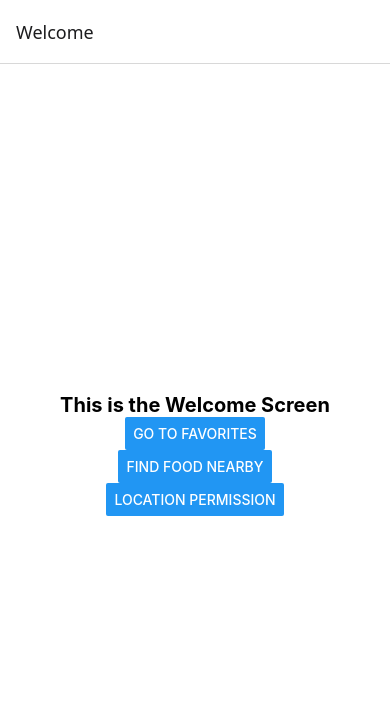
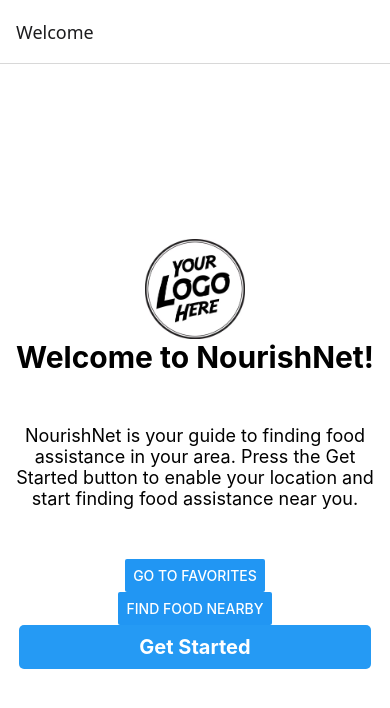
Before and after one commit to tsal4/mobile_final_project, a React Native app: screen /Welcome in a window 390 px wide. Shown: the top 708 px of the page. Built offline with nearby package versions, Linux system fonts and the light colour scheme.

Commit message:
added elements to the welcome screen, get started button navigates to enable location screen

```diff
--- a/screens/WelcomeScreen.js
+++ b/screens/WelcomeScreen.js
@@ -1,10 +1,18 @@
 import React from "react";
-import { View, Button, Text, StyleSheet } from "react-native";
+import { TouchableOpacity, Image, View, Button, Text, StyleSheet } from "react-native";
 
 export default function WelcomeScreen({ navigation }) {
+  const handlePressGetStarted = () => {
+    console.log('Get Started pressed');
+  };
+
   return (
     <View style={styles.container}>
-      <Text style={styles.myText}>This is the Welcome Screen</Text>
+      <Image source={require('../assets/logo_placeholder.jpg')} style={styles.image} />
+      <Text style={styles.bigText}>Welcome to NourishNet!</Text>
+      <Text style={styles.description}>
+        NourishNet is your guide to finding food assistance in your area. Press the Get Started button to enable your location and start finding food assistance near you.
+      </Text>
       <Button
         title="Go to Favorites"
         onPress={() => navigation.navigate("Favorites")}
@@ -13,10 +21,9 @@ export default function WelcomeScreen({ navigation }) {
         title="Find Food Nearby"
         onPress={() => navigation.navigate("FoodNearby")}
       />
-      <Button
-        title="Location Permission"
-        onPress={() => navigation.navigate("LocationPermission")}
-      />
+      <TouchableOpacity onPress={() => navigation.navigate("LocationPermission")} style={styles.button}>
+        <Text style={styles.buttonText}>{"Get Started"}</Text>
+      </TouchableOpacity>
     </View>
   );
 }
@@ -28,8 +35,34 @@ const styles = StyleSheet.create({
     justifyContent: "center",
     alignItems: "center",
   },
-  myText: {
+  bigText: {
+    fontSize: 30,
+    fontWeight: "bold",
+    textAlign: "center",
+  },
+  description: {
+    fontSize: 18,
+    textAlign: "center",
+    paddingTop: 50,
+    paddingBottom: 50,
+    paddingLeft: 15,
+    paddingRight: 15,
+  },
+  image: {
+    width: 100,
+    height: 100,
+    resizeMode: 'cover',
+  },
+  button: {
+    backgroundColor: '#259AF4',
+    paddingVertical: 10,
+    paddingHorizontal: 120,
+    borderRadius: 5,
+  },
+  buttonText: {
     fontSize: 20,
     fontWeight: "bold",
-  },
+    textAlign: "center",
+    color: "white",
+  }
 });
```
Also changed, not shown: AppNavigator.js (line endings or trailing spaces), assets/logo_placeholder.jpg (added), 1 other file (tests, documents, lock files or other folders).
